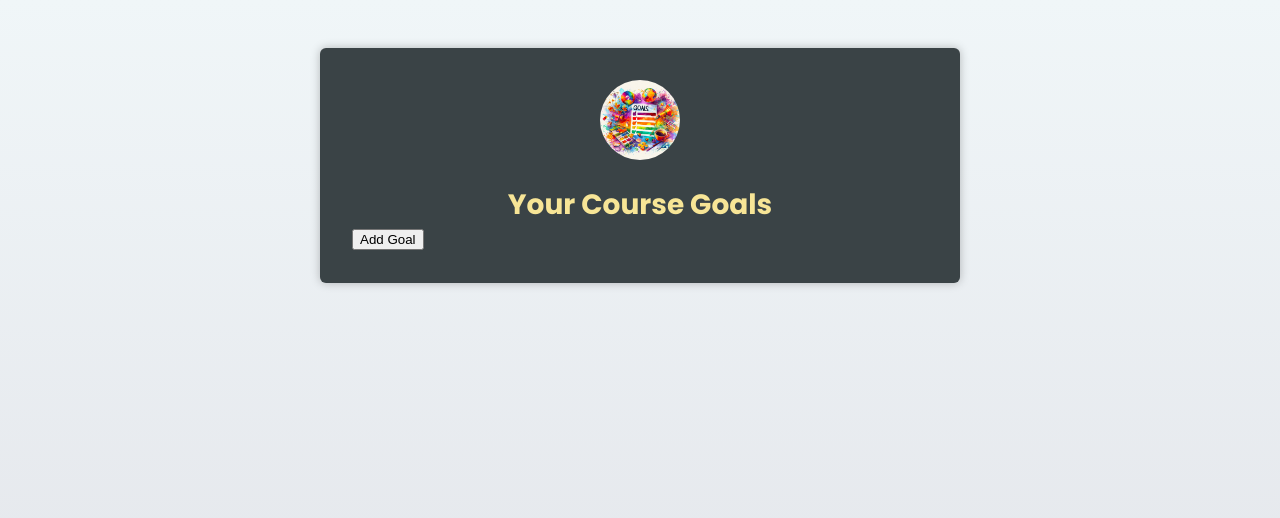
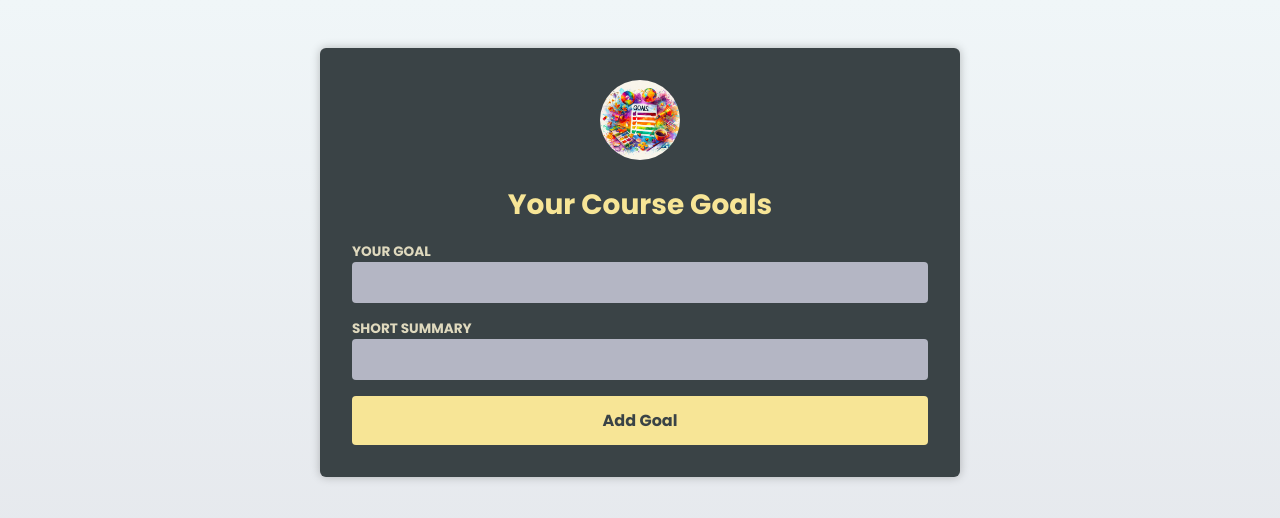
Before and after one commit to eshwagadkar/react-ts-goal-app, a React (Vite) app: page / in a window 1280 px wide. Shown: the top 518 px of the page. Built offline with nearby package versions, Linux system fonts and the light colour scheme; the HTML template or start-up script is replaced by a standard one.

Commit message:
feat: using useRef() with typescript

```diff
--- a/src/App.tsx
+++ b/src/App.tsx
@@ -2,6 +2,7 @@ import { useState } from 'react'
 import goalsImg from './assets/goals.jpg'
 import Header from './components/Header'
 import CourseGoalList from './components/CourseGoalList'
+import NewGoal from './components/NewGoal'
 
 export type CourseGoal = {
   title: string;
@@ -38,7 +39,7 @@ export default function App() {
      <h1>Your Course Goals</h1>
     </Header>
 
-    <button onClick={handleAddGoal}>Add Goal</button>
+    <NewGoal />
 
     <CourseGoalList goals={goals} onDeleteGoal={handleDeleteGoal} />
 
--- a/src/components/NewGoal.tsx
+++ b/src/components/NewGoal.tsx
@@ -1,21 +1,28 @@
-import { type FormEvent } from 'react'
+import { useRef, type FormEvent } from 'react'
 
 export default function NewGoal() {
 
-function handleSubmit(event: FormEvent) {
+const goal = useRef<HTMLInputElement>(null)
+const summary = useRef<HTMLInputElement>(null)
+
+function handleSubmit(event: FormEvent<HTMLFormElement>) {
     event.preventDefault()
+
+    const enteredGoal = goal.current!.value
+    const enteredSummary = goal.current!.value
+
 }
 
 return <form onSubmit={handleSubmit}>
     {/* Goal Text */}
     <p>
         <label htmlFor='goal'>Your Goal</label>
-        <input id='goal' type='text' />
+        <input id='goal' type='text' ref={goal} />
     </p>
     {/* Goal Summary */}
     <p>
         <label htmlFor='summary'>Short Summary</label>
-        <input id='summary' type='text' />
+        <input id='summary' type='text' ref={summary}/>
     </p>
     {/*  Form Manipulation button */}
     <button>Add Goal</button>
```
